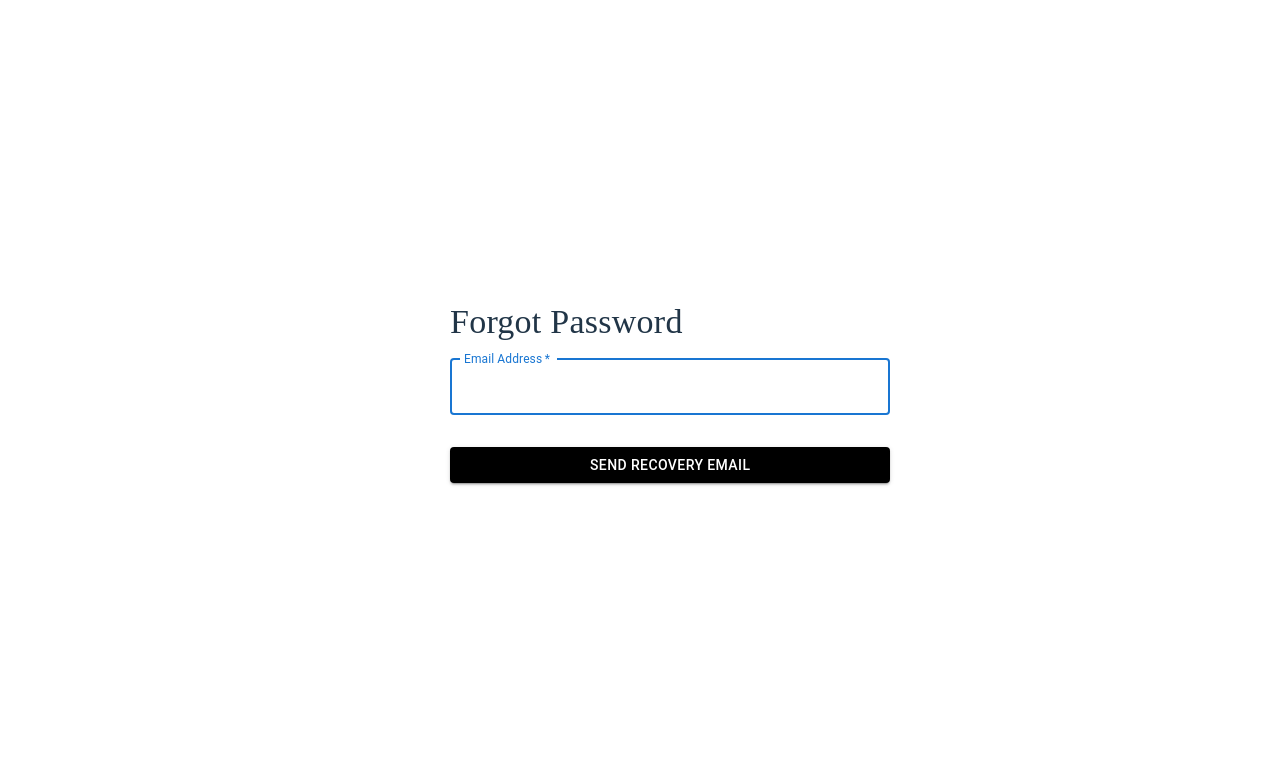
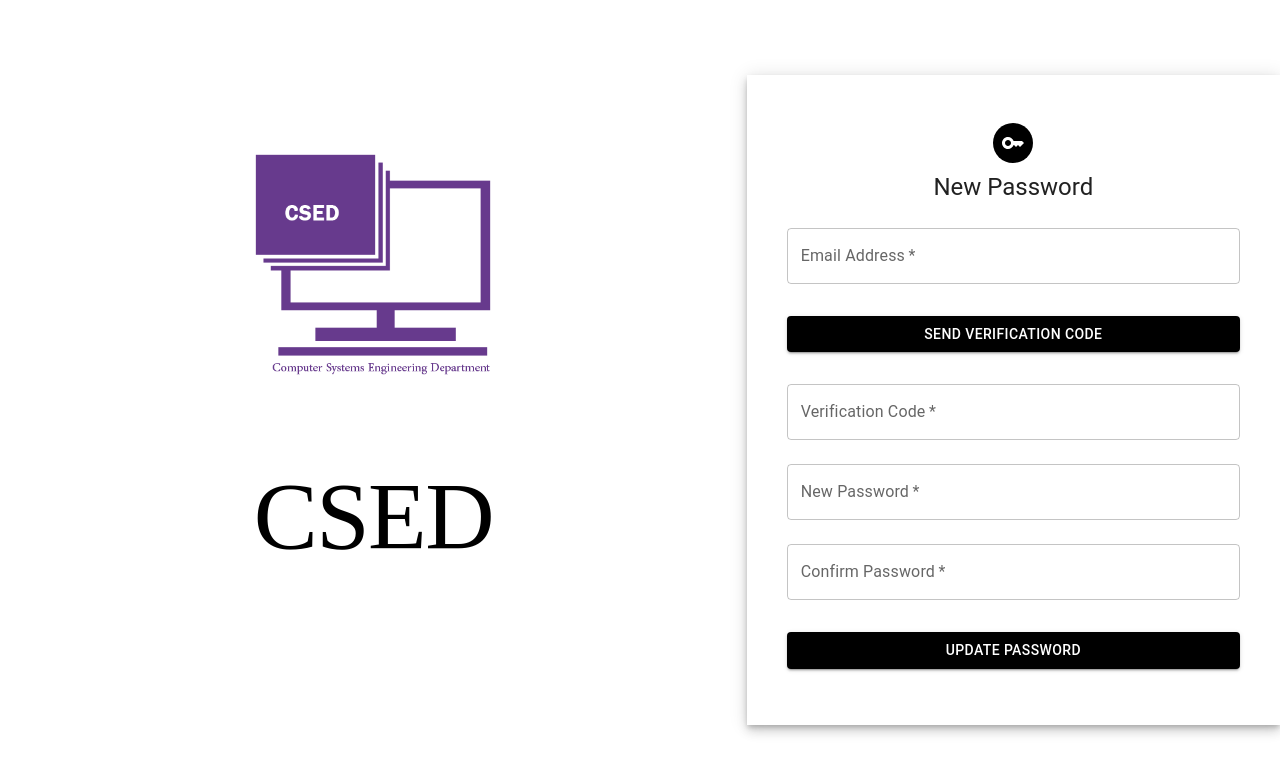
Before and after one commit to Maymoona12/CSED, a React (Vite) app in the folder Frontend/: page /passwordpage in a window 1280 px wide. Shown: the top 774 px of the page. Built offline with nearby package versions, Linux system fonts and the light colour scheme.

Commit message:
Add password page

```diff
--- a/Frontend/src/pages/general-pages/CoverPage/coverpage.jsx
+++ b/Frontend/src/pages/general-pages/CoverPage/coverpage.jsx
@@ -90,7 +90,7 @@ export default function Coverpage() {
           sx={{
             fontFamily: "Brush Script MT",
             color: "black",
-            margin: "85px",
+            margin: "90px",
             marginTop: "0px",
             marginBottom: "0px",
           }}
--- a/Frontend/src/pages/general-pages/PasswordPage/passwordpage.jsx
+++ b/Frontend/src/pages/general-pages/PasswordPage/passwordpage.jsx
@@ -1,21 +1,143 @@
-import React from "react";
+import React, { useState } from "react";
+import Avatar from "@mui/material/Avatar";
+import Button from "@mui/material/Button";
+import CssBaseline from "@mui/material/CssBaseline";
 import TextField from "@mui/material/TextField";
-import Button from "@mui/material/Button";
+import Paper from "@mui/material/Paper";
+import Box from "@mui/material/Box";
+import Grid from "@mui/material/Grid";
 import Typography from "@mui/material/Typography";
+import KeyOutlinedIcon from "@mui/icons-material/KeyOutlined";
+import { createTheme, ThemeProvider } from "@mui/material/styles";
+import Snackbar from "@mui/material/Snackbar";
+import MuiAlert from "@mui/material/Alert";
 
-const ForgotPassword = () => {
-  const handleSubmit = (event) => {
+const Alert = (props) => {
+  return <MuiAlert elevation={6} variant="filled" {...props} />;
+};
+
+// Function to generate a random verification code
+const generateRandomVerificationCode = () => {
+  // Replace this with your actual logic to generate a verification code
+  return Math.floor(1000 + Math.random() * 9000).toString();
+};
+
+// Function to send the verification email
+const sendVerificationEmail = async (email, verificationCode) => {
+  // Replace this with your actual logic to send the verification email
+  // Example: Use a service like Nodemailer or an API to send the email
+  console.log(`Sending verification email to ${email} with code ${verificationCode}`);
+  // Example using a hypothetical email sending library:
+  // await emailSendingLibrary.sendEmail(email, "Verification Code", `Your verification code is: ${verificationCode}`);
+};
+
+const isStrongPassword = (password) => {
+  // Customize the password strength criteria as needed
+  const passwordRegex = /^(?=.*[a-z])(?=.*[A-Z])(?=.*\d)(?=.*[@$!%*?&])[A-Za-z\d@$!%*?&]{8,}$/;
+  return passwordRegex.test(password);
+};
+
+const defaultTheme = createTheme();
+
+export default function Forgotpassword() {
+  const [open, setOpen] = useState(false);
+  const [alertMessage, setAlertMessage] = useState("");
+
+  const handleClose = (event, reason) => {
+    if (reason === "clickaway") {
+      return;
+    }
+
+    setOpen(false);
+  };
+
+  const handleSubmit = async (event) => {
     event.preventDefault();
-    // Implement your password recovery logic here
-    console.log("Password recovery logic goes here");
+    const data = new FormData(event.currentTarget);
+
+    const enteredEmail = data.get("email");
+
+    const emailRegex = /^[^\s@]+@[^\s@]+\.[^\s@]+$/;
+    if (!emailRegex.test(enteredEmail)) {
+      setAlertMessage("Invalid email format!");
+      setOpen(true);
+      return;
+    }
+
+    // Generate a random verification code
+    const verificationCode = generateRandomVerificationCode();
+
+    // Send the verification email
+    try {
+      await sendVerificationEmail(enteredEmail, verificationCode);
+      setAlertMessage("Verification code sent successfully!");
+      setOpen(true);
+    } catch (error) {
+      console.error("Error sending verification email:", error);
+      setAlertMessage("Error sending verification code. Please try again.");
+      setOpen(true);
+    }
   };
 
   return (
-    <div style={{ paddingLeft: "450px" }}>
-      <Typography component="h1" variant="h4" style={{ fontFamily: "serif" }}>
-        Forgot Password
+    <ThemeProvider theme={defaultTheme}>
+      <Grid
+        container
+        component="main"
+        sx={{ height: "100%", alignItems: "flex-start" }}
+      >
+        <CssBaseline />
+        <Grid item xs={12} sm={4} md={7}>
+          <Box
+            sx={{
+              display: "flex",
+              flexDirection: "column",
+              alignItems: "center",
+              margin: "16px",
+            }}
+          >
+            <img
+              src="./Images/Logo.png"
+              alt="Logo"
+              style={{ width: "500px", height: "auto" }}
+            />
+            <Typography
+              variant="h1"
+              sx={{
+                mt: 2,
+                color: "black",
+                textAlign: "center",
+                fontFamily: "Brush Script MT",
+              }}
+            >
+              CSED
             </Typography>
-      <form onSubmit={handleSubmit}>
+          </Box>
+        </Grid>
+        <Grid item xs={12} sm={8} md={5} component={Paper} elevation={6} square>
+          <Box
+            sx={{
+              my: 8,
+              mx: 4,
+              display: "flex",
+              flexDirection: "column",
+              alignItems: "center",
+              padding: "40px",
+              margin: "auto",
+            }}
+          >
+            <Avatar sx={{ m: 1, bgcolor: "black" }}>
+              <KeyOutlinedIcon />
+            </Avatar>
+            <Typography component="h1" variant="h5">
+              New Password
+            </Typography>
+            <Box
+              component="form"
+              noValidate
+              onSubmit={handleSubmit}
+              sx={{ mt: 1 }}
+            >
               <TextField
                 margin="normal"
                 required
@@ -24,9 +146,10 @@ const ForgotPassword = () => {
                 label="Email Address"
                 name="email"
                 autoComplete="email"
-          autoFocus
+                type="email"
               />
                <Button
+                className="recover_email"
                 type="submit"
                 fullWidth
                 variant="contained"
@@ -39,11 +162,79 @@ const ForgotPassword = () => {
                   },
                 }}
               >
-          Send Recovery Email
+                Send Verification Code
               </Button>
-      </form>
+              <TextField
+                margin="normal"
+                required
+                fullWidth
+                id="verification_code"
+                label="Verification Code"
+                name="verification_code"
+                autoComplete="verification_code"
+
+              />
+              <TextField
+                margin="normal"
+                required
+                fullWidth
+                name="new_password"
+                label="New Password"
+                type="password"
+                id="new_password"
+                autoComplete="current-password"
+              />
+              <TextField
+                margin="normal"
+                required
+                fullWidth
+                name="confirm_password"
+                label="Confirm Password"
+                type="password"
+                id="confirm_password"
+                autoComplete="current-password"
+              />
+              <Button
+                className="signup"
+                type="submit"
+                fullWidth
+                variant="contained"
+                sx={{
+                  mt: 3,
+                  mb: 2,
+                  background: "black",
+                  "&:hover": {
+                    background: "black",
+                  },
+                }}
+              >
+                Update Password
+              </Button>
+            </Box>
+          </Box>
+        </Grid>
+      </Grid>
+      {/* Snackbar outside the grid for global positioning */}
+      <Snackbar
+        open={open}
+        onClose={handleClose}
+        autoHideDuration={9000}
+        anchorOrigin={{ vertical: "top", horizontal: "center" }}
+      >
+        <div>
+          <Alert
+            onClose={() => {
+              handleClose();
+              setAlertMessage("");
+            }}
+            severity="error"
+            sx={{ width: "110%" }}
+          >
+            {alertMessage}
+          </Alert>
+
         </div>
+      </Snackbar>
+    </ThemeProvider>
   );
-};
-
-export default ForgotPassword;
+}
--- a/Frontend/src/pages/general-pages/Signup/signup.jsx
+++ b/Frontend/src/pages/general-pages/Signup/signup.jsx
@@ -3,8 +3,6 @@ import Avatar from "@mui/material/Avatar";
 import Button from "@mui/material/Button";
 import CssBaseline from "@mui/material/CssBaseline";
 import TextField from "@mui/material/TextField";
-import FormControlLabel from "@mui/material/FormControlLabel";
-import Checkbox from "@mui/material/Checkbox";
 import Paper from "@mui/material/Paper";
 import Box from "@mui/material/Box";
 import Grid from "@mui/material/Grid";
@@ -48,19 +46,19 @@ export default function Signup() {
 
     const emailRegex = /^[^\s@]+@[^\s@]+\.[^\s@]+$/;
     if (!emailRegex.test(enteredEmail)) {
-      setAlertMessage("Invalid email format !");
+      setAlertMessage(" Invalid email format !");
       setOpen(true);
       return;
     }
 
     if (enteredPassword !== enteredConfirmPassword) {
-      setAlertMessage("Passwords do not match !");
+      setAlertMessage(" Passwords do not match !");
       setOpen(true);
       return;
     }
 
     if (!isStrongPassword(enteredPassword)) {
-      setAlertMessage("Password must be strong (at least 8 characters including one uppercase letter, one lowercase letter, one digit, and one special character)!");
+      setAlertMessage("  Password must be strong (at least 8 characters including one uppercase letter one lowercase letter, one digit, and one special character) !");
       setOpen(true);
       return;
     }
@@ -115,8 +113,8 @@ export default function Signup() {
               display: "flex",
               flexDirection: "column",
               alignItems: "center",
-              padding: "70px",
-              margin: "auto",
+              padding: "40px",
+              margin: "auto"
             }}
           >
             <Avatar sx={{ m: 1, bgcolor: "black" }}>
@@ -171,10 +169,6 @@ export default function Signup() {
                 id="confirm_password"
                 autoComplete="current-password"
               />
-              <FormControlLabel
-                control={<Checkbox value="remember" color="primary" />}
-                label="Remember me"
-              />
               <Button
                 className="signup"
                 type="submit"
@@ -197,7 +191,7 @@ export default function Signup() {
       </Grid>
 
       {/* Snackbar outside the grid for global positioning */}
-      <Snackbar open={open} autoHideDuration={6000} onClose={handleClose} anchorOrigin={{ vertical: "top", horizontal: "center" }}>
+      <Snackbar open={open} autoHideDuration={10000} onClose={handleClose} anchorOrigin={{ vertical: "top", horizontal: "center" }}>
         <div>
           <Alert
             onClose={() => {
@@ -205,7 +199,7 @@ export default function Signup() {
               setAlertMessage("");
             }}
             severity="error"
-            sx={{ width: "100%" }}
+            sx={{ width: "110%"  }}
           >
             {alertMessage}
           </Alert>
```
Lines whose indentation alone changed are shown as unchanged.
